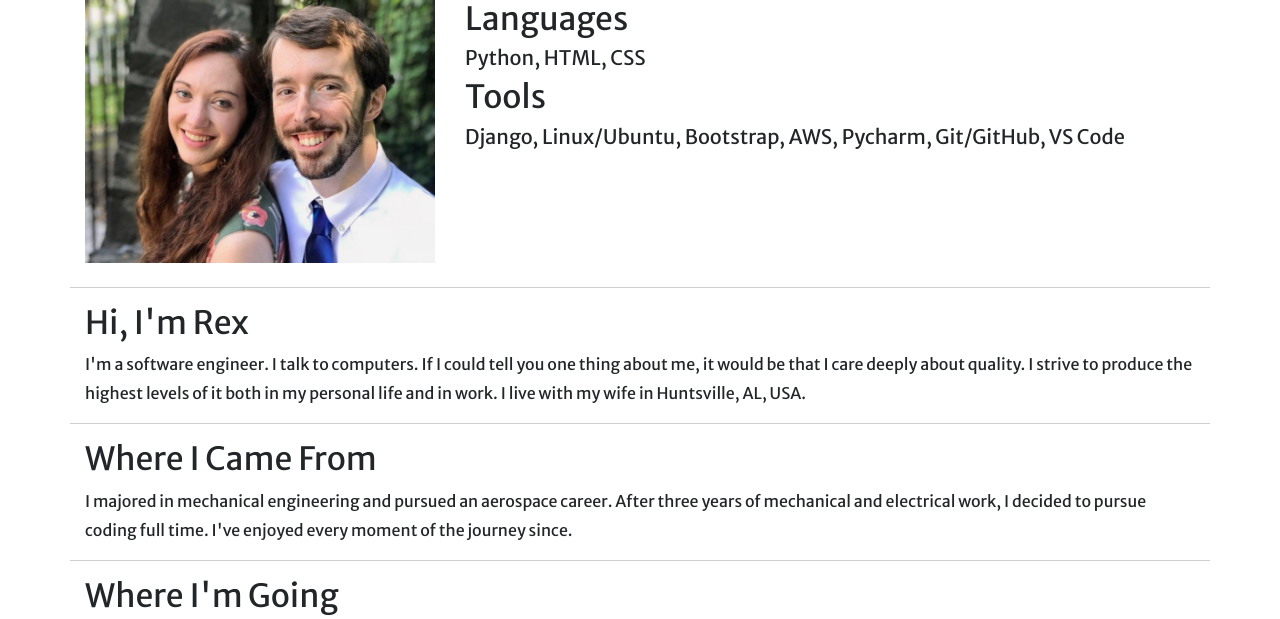
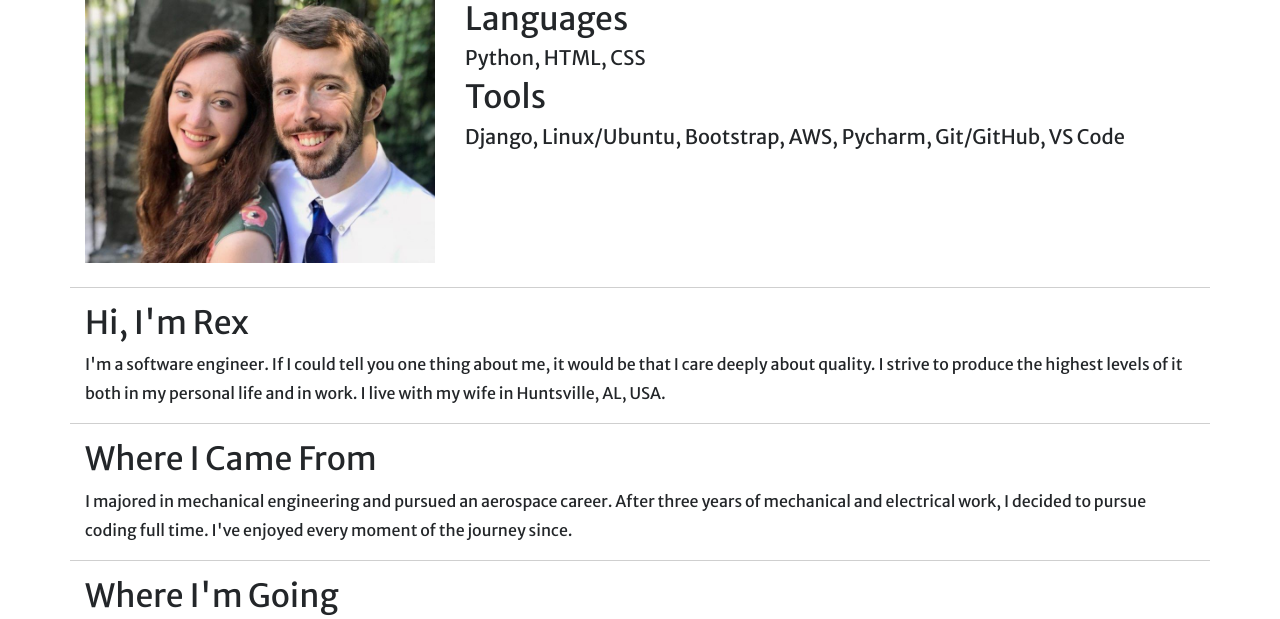
Before and after one commit to RHAM231/My-Django-Website, a Django app: page /about_me/ in a window 1280 px wide. Shown: the part 120-739 px from the top of the page. Run offline with Django 3.2, Linux system fonts and the light colour scheme; parts of the project's set-up code (start-up, migrations or seed data) failed here and were passed over; some libraries are stand-ins or nearby versions.

Commit message:
Update about_me.html

```diff
--- a/my_website/base_pages/templates/base_pages/about_me.html
+++ b/my_website/base_pages/templates/base_pages/about_me.html
@@ -25,7 +25,7 @@
       <div class="row py-2"></div>
 
       <h2>Hi, I'm Rex</h2>
-      <p>I'm a software engineer. I talk to computers. If I could tell you one thing about me,
+      <p>I'm a software engineer. If I could tell you one thing about me,
 	      it would be that I care deeply about quality. I strive to produce the highest levels
 	      of it both in my personal life and in work. I live with my wife in Huntsville, AL, USA.</p>
 
```
